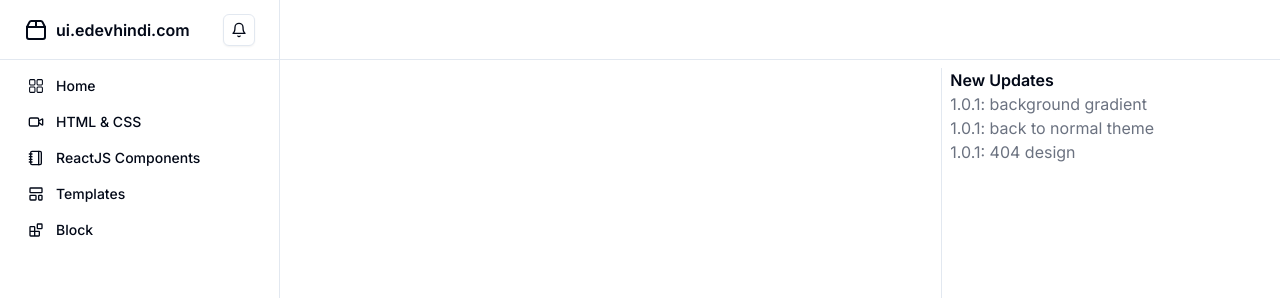
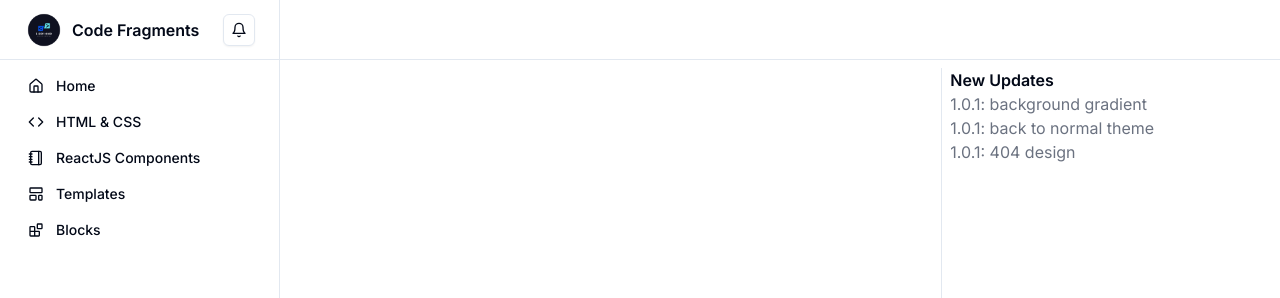
Before and after one commit to heera9331/ui.edevhindi.com, a Next.js app: page / in a window 1280 px wide. Shown: the top 298 px of the page. Built offline with nearby package versions, Linux system fonts and the light colour scheme.

Commit message:
icon corrections

```diff
--- a/src/app/_components/header.tsx
+++ b/src/app/_components/header.tsx
@@ -1,6 +1,9 @@
 import {
   Bell,
   Blocks,
+  Code,
+  Home,
+  HomeIcon,
   LayoutTemplate,
   Notebook,
   Package2,
@@ -10,6 +13,7 @@ import Link from "next/link";
 import React from "react";
 import { Button } from "@/components/ui/button";
 import { DashboardIcon, DashIcon } from "@radix-ui/react-icons";
+import Image from "next/image";
 
 // TODO text-muted-foreground transition-all hover:text-primary bg-muted => add classes on active link
 
@@ -20,8 +24,14 @@ function Header() {
         <div className="flex h-full max-h-screen flex-col gap-2 sticky top-0">
           <div className="flex h-14 items-center border-b px-4 lg:h-[60px] lg:px-6 sticky top-0">
             <Link href="/" className="flex items-center gap-2 font-semibold">
-              <Package2 className="h-6 w-6" />
-              <span className="">ui.edevhindi.com</span>
+              <Image
+                src={"/assets/images/logo.png"}
+                width={100}
+                height={100}
+                className="h-10 w-10"
+                alt="code fragments"
+              />
+              <span className="">Code Fragments</span>
             </Link>
             <Button variant="outline" size="icon" className="ml-auto h-8 w-8">
               <Bell className="h-4 w-4" />
@@ -34,14 +44,14 @@ function Header() {
                 href="/"
                 className="flex items-center gap-3 rounded-lg px-3 py-2 hover:bg-muted/5"
               >
-                <DashboardIcon className="h-4 w-4" />
+                <HomeIcon className="h-4 w-4" />
                 Home
               </Link>
               <Link
                 href="/html-and-css"
                 className="flex items-center gap-3 rounded-lg px-3 py-2 hover:bg-muted/5"
               >
-                <Video className="h-4 w-4" />
+                <Code className="h-4 w-4" />
                 HTML & CSS
               </Link>
               <Link
@@ -65,7 +75,7 @@ function Header() {
                 className="flex items-center gap-3 rounded-lg px-3 py-2 hover:bg-muted/5"
               >
                 <Blocks className="h-4 w-4" />
-                Block
+                Blocks
               </Link>
             </nav>
           </div>
--- a/src/app/_components/mobile-header.tsx
+++ b/src/app/_components/mobile-header.tsx
@@ -12,7 +12,14 @@ import {
   Users,
   LineChart,
   Search,
+  HomeIcon,
+  Code,
+  NotebookText,
+  Notebook,
+  LayoutTemplate,
+  Blocks,
 } from "lucide-react";
+import Image from "next/image";
 
 function MobileHeader() {
   return (
@@ -42,29 +49,49 @@ function MobileHeader() {
                 href="/"
                 className="flex items-center gap-2 text-lg font-semibold"
               >
-                <Package2 className="h-6 w-6" />
-                <span className="sr-only">Edevhindi</span>
+                <Image
+                  src={"/assets/images/logo.png"}
+                  width={100}
+                  height={100}
+                  className="h-10 w-10"
+                  alt="code fragments"
+                />
+                <span className="sr-only text-black">Code Fragmets</span>
               </Link>
               <Link
                 href="/"
                 className="mx-[-0.65rem] flex items-center gap-4 rounded-xl px-3 py-2 text-muted-foreground hover:text-foreground"
               >
-                <Home className="h-5 w-5" />
+                <HomeIcon className="h-5 w-5" />
                 Home
               </Link>
               <Link
                 href="/html-and-css"
                 className="mx-[-0.65rem] flex items-center gap-4 rounded-xl bg-muted px-3 py-2 text-foreground hover:text-foreground"
               >
-                <ShoppingCart className="h-5 w-5" />
+                <Code className="h-5 w-5" />
                 HTML & CSS
               </Link>
               <Link
                 href="/reactjs-components"
                 className="mx-[-0.65rem] flex items-center gap-4 rounded-xl px-3 py-2 text-muted-foreground hover:text-foreground"
               >
-                <Package className="h-5 w-5" />
+                <Notebook className="h-5 w-5" />
                 ReactJS Components
+              </Link>
+              <Link
+                href="/templates"
+                className="mx-[-0.65rem] flex items-center gap-4 rounded-xl px-3 py-2 text-muted-foreground hover:text-foreground"
+              >
+                <LayoutTemplate className="h-5 w-5" />
+                Templates
+              </Link>
+              <Link
+                href="/blocks"
+                className="mx-[-0.65rem] flex items-center gap-4 rounded-xl px-3 py-2 text-muted-foreground hover:text-foreground"
+              >
+                <Blocks className="h-5 w-5" />
+                Blocks
               </Link>
             </nav>
           </SheetContent>
```
